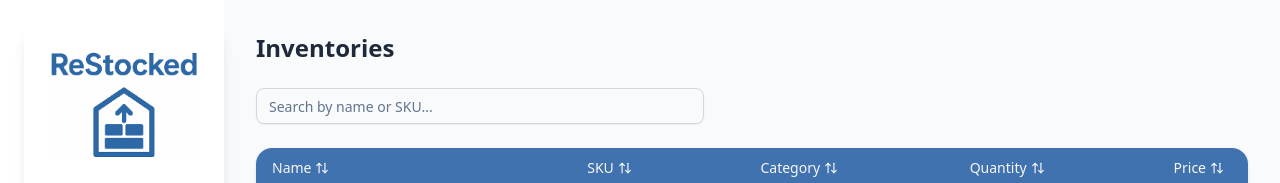
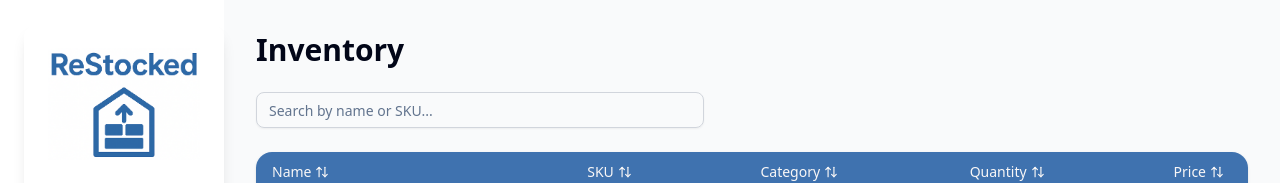
Before and after one commit to bpalazzi512/SWE_Inventory_Management_System, a Next.js app: page /inventory in a window 1280 px wide. Shown: the top 183 px of the page. Built offline with nearby package versions, Linux system fonts and the light colour scheme.

Commit message:
Added quick doc outlining what changes will need to be made to this page for when we integrate with the db

```diff
--- a/src/app/inventory/page.tsx
+++ b/src/app/inventory/page.tsx
@@ -45,8 +45,12 @@
     },
 ];
 
+//Eventually will need to turn this page async so we can fetch inventory data
+//Plan: create a table + search bar component that we pass the inventory objects to
+//Use pagination, when searching maybe pass up search term so we can search server-side
+//instead of getting all inventory objects and filtering
+
 export default function Inventory() {
-
 
     const [searchTerm, setSearchTerm] = useState("");
     const [sortKey, setSortKey] = useState<keyof Inventory>("name");
@@ -89,7 +93,7 @@
     return (
         <div className="min-h-screen w-full bg-gray-50 p-8 flex flex-col items-center">
             <div className="w-full max-w-6xl space-y-6">
-                <h1 className="text-2xl font-bold text-gray-800">Inventories</h1>
+                <h1 className="text-3xl font-semibold mb-6">Inventory</h1>
 
                 {/* Search Input */}
                 <div className="flex items-center">
```
